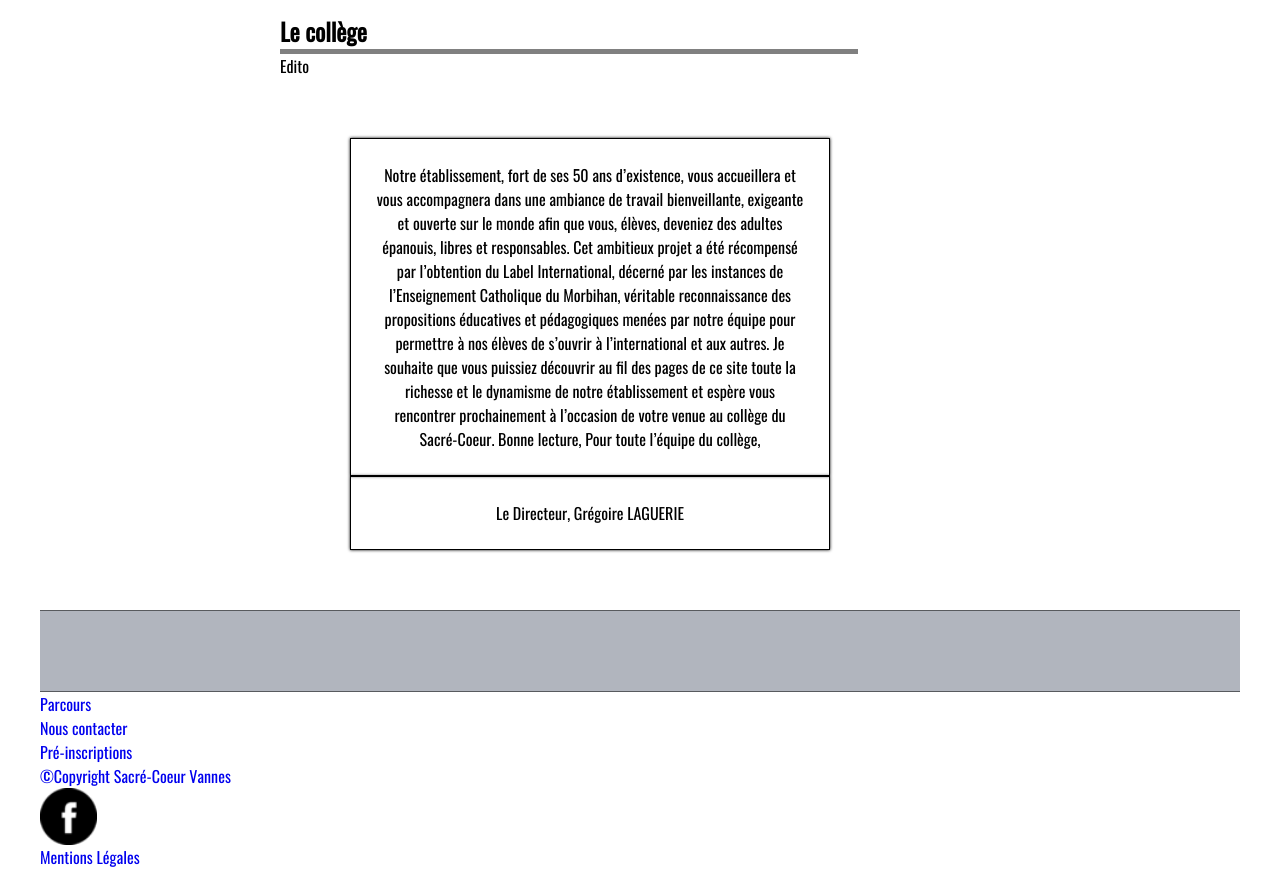
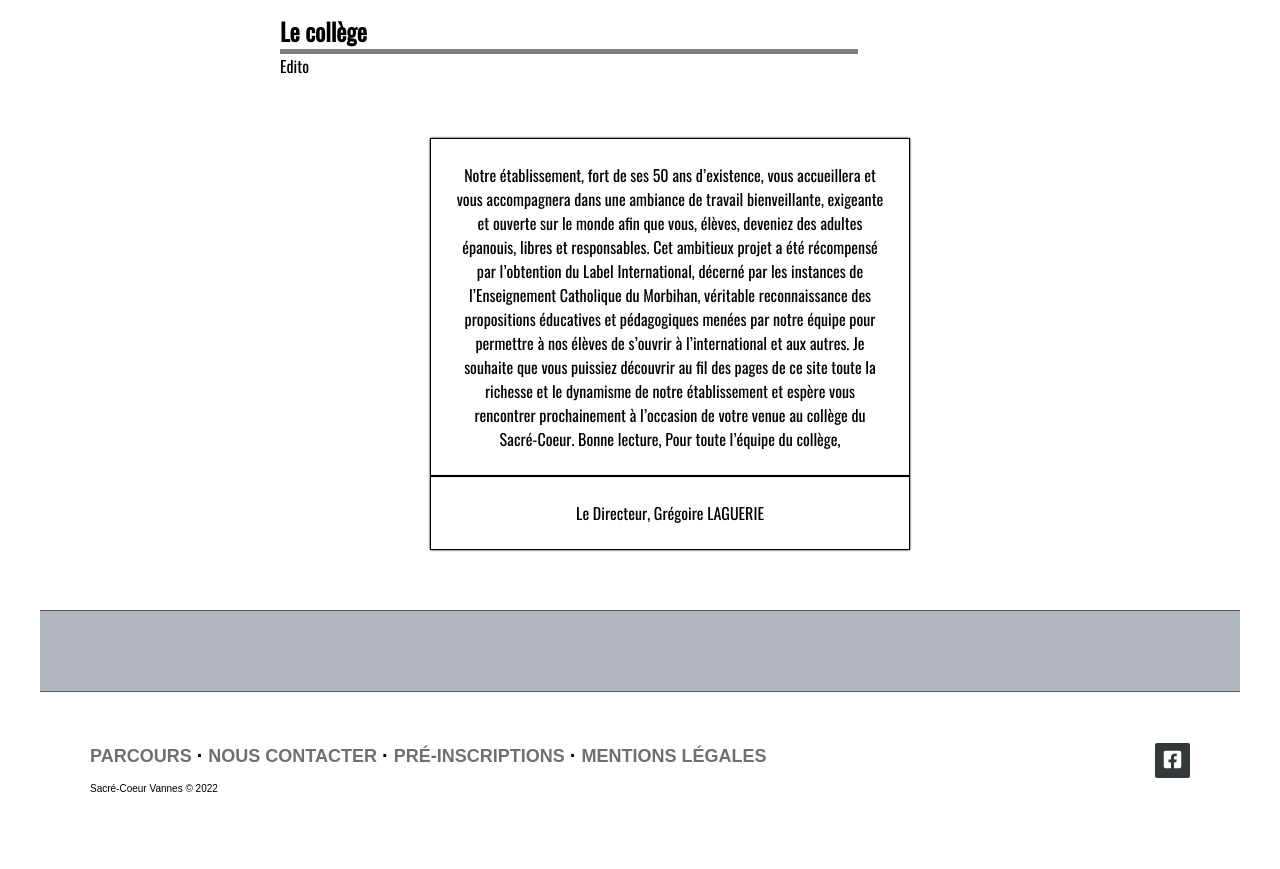
Before and after one commit to Pazy0g/Coll-ge-Sacr--coeur, a plain HTML site: page index.html in a window 1280 px wide. Shown: the part 1120-1989 px from the top of the page. After the commit the page ends 1959 px from the top, so only its background shows below. Drawn offline with Linux system fonts and the light colour scheme.

Commit message:
update index

```diff
--- a/index.html
+++ b/index.html
@@ -8,7 +8,9 @@
     <!-- CSS secondaires / slider -->
     <link rel="stylesheet" href="themes/default/default.css" type="text/css" media="screen" />
     <link rel="stylesheet" href="nivo-slider.css" type="text/css" media="screen" />
-
+    <link rel="stylesheet" href="https://cdnjs.cloudflare.com/ajax/libs/font-awesome/6.2.1/css/all.min.css"
+        integrity="sha512-MV7K8+y+gLIBoVD59lQIYicR65iaqukzvf/nwasF0nqhPay5w/9lJmVM2hMDcnK1OnMGCdVK+iQrJ7lzPJQd1w=="
+        crossorigin="anonymous" referrerpolicy="no-referrer" />
     <!-- CSS principal -->
     <link rel="stylesheet" href="style.css">
 
@@ -164,6 +166,34 @@
 
             </div>
 
+    </main>
+
+
+
+    <footer class="footer-distributed">
+
+        <div class="footer-right">
+
+            <a href="#"><i class="fab fa-facebook-square"></i></a>
+
+
+        </div>
+
+        <div class="footer-left">
+
+            <p class="footer-links">
+                <a class="link-1" href="#">Parcours</a>
+
+                <a href="#">Nous contacter</a>
+
+                <a href="#">Pré-inscriptions</a>
+                <a href="#">Mentions Légales</a>
+            </p>
+
+            <p>Sacré-Coeur Vannes &copy; 2022</p>
+        </div>
+
+    </footer>
 
 
 
@@ -172,50 +202,6 @@
 
 
 
-
-
-
-
-
-
-
-
-
-
-
-
-
-
-
-
-
-
-
-
-
-
-
-    </main>
-
-
-
-
-    <footer id="footer"  class="container"  role="contentinfo">
-        <div id="links">
-        <p><a href="#">Parcours</a></p>
-        <p><a href="#">Nous contacter</a></p>
-        <p><a href="#">Pré-inscriptions</a></p>
-        <div>
-
-        <div id="social">
-            <p><a href="#">&copy;Copyright Sacré-Coeur Vannes</a></p>
-            <img src="images/facebook_black_logo_icon_147136.png" alt="logo facebook">
-            <p><a href="#">Mentions Légales</a></p>
-
-
-        </div>
-
-    </footer>
 
 
     <script type="text/javascript" src="scripts/jquery-1.9.0.min.js"></script>
--- a/style.css
+++ b/style.css
@@ -80,11 +80,8 @@ ul {
 	}
 }
 body{
-
-  animation: bodyentry 1s ease 0s 1 normal forwards;
-
-
-
+  animation: bodyentry 2s ease 0s 1 normal forwards;
+  -webkit-animation: bodyentry 2s ease 0s 1 normal forwards;
 }
 /* ================= Header ============================ */
 @keyframes headerentry {
@@ -231,15 +228,17 @@ hr {
   -moz-transform: scale(1.3);
   -ms-transform: scale(1.3);
   -o-transform: scale(1.3);
+
 }
 
 #imgp img {
 margin: auto;
   width: 100%;
-  box-shadow: 0px 0px 10px 0px rgb(0, 0, 0,1);
-  -webkit-box-shadow: 0px 0px 10px 0px rgba(0,0,0,1);
-  -moz-box-shadow: 0px 0px 10px 0px rgba(0,0,0,1);
+  box-shadow: 0px 0px 2px 0px rgb(0, 0, 0,1);
+  -webkit-box-shadow: 0px 0px 2px 0px rgba(0,0,0,1);
+  -moz-box-shadow: 0px 0px 2px 0px rgba(0,0,0,1);
 }
+
 
 #imgp p {
   margin-top: -5px;
@@ -252,6 +251,10 @@ margin: auto;
 
 #imgp p:hover {
   color: black;
+  box-shadow: 0px 0px 10px 0px rgb(0, 0, 0,1);
+  -webkit-box-shadow: 0px 0px 8px 0px rgba(0,0,0,1);
+  -moz-box-shadow: 0px 0px 8px 0px rgba(0,0,0,1);
+
 }
 
 
@@ -262,14 +265,12 @@ margin: auto;
 #lecollege{
 width: 100%;
 padding: 5%;
-
 }
 
 #edito{
 width: 40%;
 line-break: auto;
-margin-left: 250px;
-
+margin-left: 330px;
 }
 
 #edito p{
@@ -278,14 +279,14 @@ margin-left: 250px;
   display: flex;
   justify-content: center;
   text-align: center;
-  box-shadow: 0px 0px 10px 0px rgb(0, 0, 0,1);
-  -webkit-box-shadow: 0px 0px 3px 0px rgba(0,0,0,1);
-  -moz-box-shadow: 0px 0px 3px 0px rgba(0,0,0,1);
-  transition: 0.6s;
-  -webkit-transition: 0.4s;
-  -moz-transition: 0.6s;
-  -ms-transition: 0.6s;
-  -o-transition: 0.6s;
+  box-shadow: 0px 0px 2px 0px rgb(0, 0, 0,1);
+  -webkit-box-shadow: 0px 0px 2px 0px rgba(0,0,0,1);
+  -moz-box-shadow: 0px 0px 2px 0px rgba(0,0,0,1);
+  transition: 0.3s;
+  -webkit-transition: 0.3s;
+  -moz-transition: 0.3s;
+  -ms-transition: 0.3s;
+  -o-transition: 0.3s;
   cursor:default;
 }
 
@@ -306,30 +307,104 @@ font-weight: 500;
 
 /* ===================== Pied De Page ======================= */
 
-#footer{
 
-display: flex;
+@import url(https://fonts.googleapis.com/css?family=Roboto:400,500,300,700);
 
+
+
+
+
+.footer-distributed {
+  background-color: white;
+  box-sizing: border-box;
+  width: 100%;
+  text-align: left;
+  width: 1200px;
+  margin: auto;
+  font: normal 16px sans-serif;
+  padding: 45px 50px;
+}
+
+.footer-distributed .footer-left p {
+  color: #000000;
+  font-size: 10px;
+  margin: 0;
+}
+/* Footer links */
+
+.footer-distributed p.footer-links {
+  font-size: 18px;
+  font-weight: bold;
+  color: var(--texte-nav);
+  margin: 0 0 10px;
+  padding: 0;
+  transition: ease .25s;
+  text-transform: uppercase;
 
 }
 
-#links{
-  display: flex;
-  flex-direction: column;
-  justify-content: flex-start;
+.footer-distributed p.footer-links a:hover{
+
+color: black;
 
 }
 
-#social{
-
-display: flex;
-justify-content: center;
-flex-direction: column;
-
+.footer-distributed p.footer-links a {
+  display: inline-block;
+  line-height: 1.8;
+  text-decoration: none;
+  color: inherit;
+  transition: ease .25s;
 }
 
-#social img{
-flex-direction: column;
-width: 30%;
+.footer-distributed .footer-links a:before {
+  content: "·";
+  font-size: 20px;
+  left: 0;
+  color: rgb(0, 0, 0);
+  display: inline-block;
+  padding-right: 5px;
+}
 
+.footer-distributed .footer-links .link-1:before {
+  content: none;
 }
+
+.footer-distributed .footer-right {
+  float: right;
+  margin-top: 6px;
+  max-width: 180px;
+}
+
+.footer-distributed .footer-right a {
+  display: inline-block;
+  width: 35px;
+  height: 35px;
+  background-color: #33383b;
+  border-radius: 2px;
+  font-size: 20px;
+  color: #ffffff;
+  text-align: center;
+  line-height: 35px;
+  margin-left: 3px;
+  transition:all .25s;
+}
+
+.footer-distributed .footer-right a:hover{transform:scale(1.1); -webkit-transform:scale(1.1);}
+
+.footer-distributed p.footer-links a:hover{text-decoration:underline;}
+
+/* Media Queries */
+
+@media (max-width: 600px) {
+  .footer-distributed .footer-left, .footer-distributed .footer-right {
+    text-align: center;
+  }
+  .footer-distributed .footer-right {
+    float: none;
+    margin: 0 auto 20px;
+  }
+  .footer-distributed .footer-left p.footer-links {
+    line-height: 1.8;
+  }
+}
```
